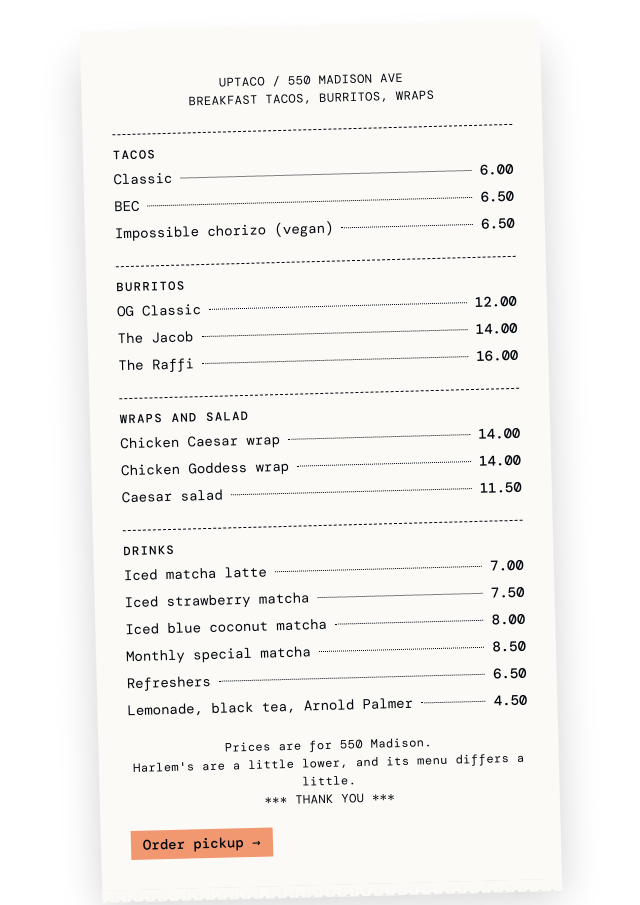
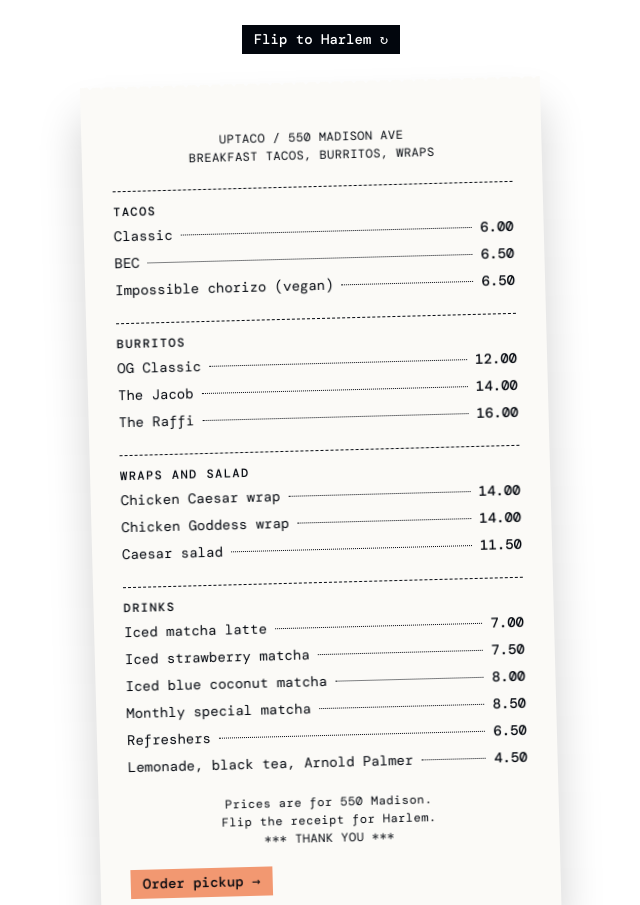
Before and after one commit to uptaconyc/uptaco-site-preview, a plain HTML site: page index.html in a window 1280 px wide. Shown: the part 1233-2138 px from the top of the page, without its empty margins (319-959 px from the left). Drawn offline with nearby package versions, Linux system fonts and the light colour scheme.

Commit message:
Add a Harlem receipt that the menu flips to
Harlem prices come from Square's Harlem location overrides, so each
shop's receipt shows what that counter charges.

Co-Authored-By: Claude Opus 5.5 <noreply@anthropic.com>

```diff
--- a/index.html
+++ b/index.html
@@ -66,7 +66,10 @@
     <section class="band band--tall" id="ch-menu" style="--c:var(--white)" data-navc="#ffffff">
       <span class="icon" style="--ar:.812"><span class="obj__sil" style="--m:url(assets/obj/menu-sil.webp)"></span><img class="obj__ink" src="assets/obj/menu-ink.webp" alt=""></span>
       <h2 class="glow">the menu</h2>
-      <div class="receipt">
+      <button class="see see--ink flip__btn" type="button" data-flip-btn aria-pressed="false">Flip to Harlem ↻</button>
+      <div class="flip" data-flip>
+        <div class="flip__inner">
+      <div class="receipt receipt--front">
         <p class="receipt__head">UPTACO / 550 MADISON AVE<br>BREAKFAST TACOS, BURRITOS, WRAPS</p>
         <h3>Tacos</h3>
         <ul>
@@ -95,8 +98,42 @@
           <li><span>Refreshers</span><i></i><b>6.50</b></li>
           <li><span>Lemonade, black tea, Arnold Palmer</span><i></i><b>4.50</b></li>
         </ul>
-        <p class="receipt__foot">Prices are for 550 Madison.<br>Harlem's are a little lower, and its menu differs a little.<br>*** THANK YOU ***</p>
+        <p class="receipt__foot">Prices are for 550 Madison.<br>Flip the receipt for Harlem.<br>*** THANK YOU ***</p>
         <button class="see" type="button" data-open-order>Order pickup →</button>
+      </div>
+      <div class="receipt receipt--back" inert>
+        <p class="receipt__head">UPTACO / 300 W 135TH ST<br>BREAKFAST TACOS, BURRITOS, WRAPS</p>
+        <h3>Tacos</h3>
+        <ul>
+          <li><span>Classic</span><i></i><b>6.00</b></li>
+          <li><span>BEC</span><i></i><b>6.00</b></li>
+          <li><span>Impossible chorizo (vegan)</span><i></i><b>6.00</b></li>
+        </ul>
+        <h3>Burritos</h3>
+        <ul>
+          <li><span>OG Classic</span><i></i><b>11.00</b></li>
+          <li><span>The Jacob</span><i></i><b>13.00</b></li>
+          <li><span>The Raffi</span><i></i><b>15.00</b></li>
+        </ul>
+        <h3>Wraps and salad</h3>
+        <ul>
+          <li><span>Chicken Caesar wrap</span><i></i><b>13.00</b></li>
+          <li><span>Chicken Goddess wrap</span><i></i><b>13.00</b></li>
+          <li><span>Caesar salad</span><i></i><b>11.00</b></li>
+        </ul>
+        <h3>Drinks</h3>
+        <ul>
+          <li><span>Iced matcha latte</span><i></i><b>6.50</b></li>
+          <li><span>Iced strawberry matcha</span><i></i><b>7.50</b></li>
+          <li><span>Iced blue coconut matcha</span><i></i><b>8.50</b></li>
+          <li><span>Monthly special matcha</span><i></i><b>8.50</b></li>
+          <li><span>Refreshers</span><i></i><b>5.75</b></li>
+          <li><span>Lemonade, black tea, Arnold Palmer</span><i></i><b>4.00</b></li>
+        </ul>
+        <p class="receipt__foot">Prices are for Harlem.<br>Flip the receipt for 550 Madison.<br>*** THANK YOU ***</p>
+        <a class="see" href="https://uptaco-harlem.square.site/">Order Harlem pickup →</a>
+      </div>
+        </div>
       </div>
     </section>
 
--- a/v3.css
+++ b/v3.css
@@ -114,6 +114,20 @@ main { position: relative; }
 .receipt li i { flex: 1; border-bottom: 1px dotted var(--ink); transform: translateY(-4px); }
 .receipt li b { font-weight: 500; font-variant-numeric: tabular-nums; }
 .receipt .see { display: flex; justify-content: center; }
+
+/* Two receipts on one sheet: the button flips it over like paper. */
+.see--ink { background: var(--ink); color: var(--white); }
+.see--ink:hover { background: var(--eggplant); color: var(--white); }
+.flip__btn { margin-top: 6px; }
+.flip { width: min(100%, 460px); perspective: 1400px; margin-top: 18px; }
+.flip__inner { display: grid; transform-style: preserve-3d; }
+.flip__inner > .receipt { grid-area: 1 / 1; width: 100%; margin-top: 0; backface-visibility: hidden; -webkit-backface-visibility: hidden; }
+.receipt--back { transform: rotateY(180deg) rotate(1.5deg); }
+.flip.is-flipped .flip__inner { transform: rotateY(180deg); }
+.flip.to-back .flip__inner { animation: flip-to-back .85s cubic-bezier(.35,.1,.25,1) both; }
+.flip.to-front .flip__inner { animation: flip-to-front .85s cubic-bezier(.35,.1,.25,1) both; }
+@keyframes flip-to-back { 0% { transform: rotateY(0); } 45% { transform: translateY(-14px) rotateY(80deg) rotateZ(-3deg) rotateX(6deg); } 100% { transform: rotateY(180deg); } }
+@keyframes flip-to-front { 0% { transform: rotateY(180deg); } 45% { transform: translateY(-14px) rotateY(100deg) rotateZ(3deg) rotateX(6deg); } 100% { transform: rotateY(0); } }
 
 /* Around town */
 .hl--center { text-align: center; }
--- a/v3.js
+++ b/v3.js
@@ -68,6 +68,20 @@
   document.querySelectorAll('[data-open-order]').forEach(b => b.addEventListener('click', () => sheet.showModal()));
   sheet.querySelector('[data-close-order]').addEventListener('click', () => sheet.close());
   sheet.addEventListener('click', e => { if (e.target === sheet) sheet.close(); });
+
+  /* Menu receipt: flip between 550 Madison and Harlem. The hidden side is inert so it can't take focus or clicks. */
+  const flip = document.querySelector('[data-flip]');
+  const flipBtn = document.querySelector('[data-flip-btn]');
+  const [front, back] = flip.querySelectorAll('.receipt');
+  flipBtn.addEventListener('click', () => {
+    const toBack = !flip.classList.contains('is-flipped');
+    flip.classList.toggle('is-flipped', toBack);
+    flip.classList.remove('to-back', 'to-front');
+    if (!reduce) { void flip.offsetWidth; flip.classList.add(toBack ? 'to-back' : 'to-front'); }
+    front.inert = toBack; back.inert = !toBack;
+    flipBtn.setAttribute('aria-pressed', String(toBack));
+    flipBtn.textContent = toBack ? 'Flip to 550 Madison ↻' : 'Flip to Harlem ↻';
+  });
 
   /* Catering: scroll to the catering chapter and open the order site in a popup over it. */
   const cater = document.getElementById('cater');
```
